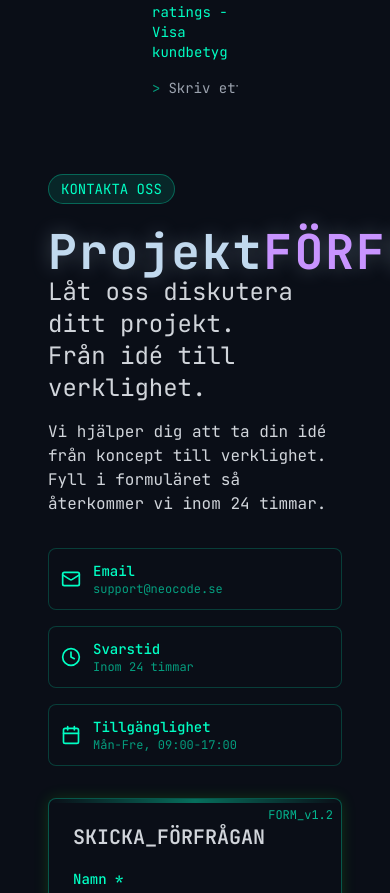
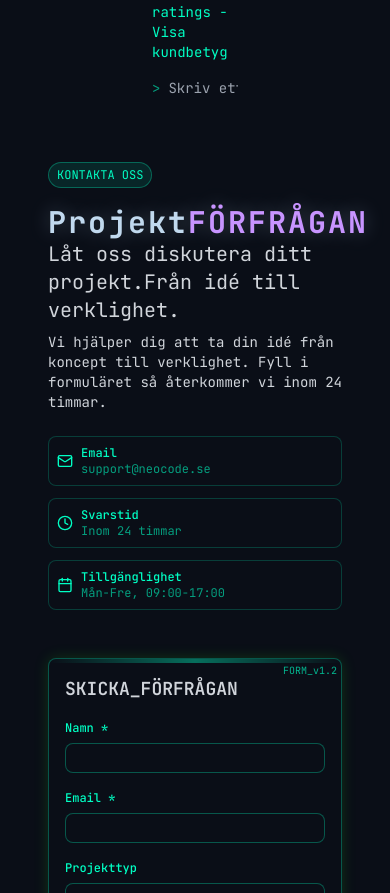
Before and after one commit to aki0010/echo-website-creation, a React (Vite) app: page / in a window 390 px wide. Shown: the part 11107-12000 px from the top of the page. Built offline with nearby package versions, Linux system fonts and the light colour scheme.

Commit message:
Improve responsiveness of site
The site has been updated to be more responsive.

```diff
--- a/src/components/ContactSection.tsx
+++ b/src/components/ContactSection.tsx
@@ -5,6 +5,7 @@ import { useToast } from "@/hooks/use-toast";
 import { Dialog, DialogContent, DialogHeader, DialogTitle, DialogTrigger } from "@/components/ui/dialog";
 import { Label } from "@/components/ui/label";
 import { Textarea } from "@/components/ui/textarea";
+
 const ContactSection = () => {
   const [formData, setFormData] = useState({
     name: '',
@@ -18,15 +19,18 @@ const ContactSection = () => {
   const {
     toast
   } = useToast();
+
   useEffect(() => {
     emailjs.init("RXtO2yaS1DANkbyq7");
   }, []);
+
   const handleInputChange = (e: React.ChangeEvent<HTMLInputElement | HTMLTextAreaElement | HTMLSelectElement>) => {
     setFormData({
       ...formData,
       [e.target.name]: e.target.value
     });
   };
+
   const handleSubmit = async () => {
     if (!formData.name || !formData.email || !formData.description) {
       toast({
@@ -69,76 +73,77 @@ const ContactSection = () => {
       setIsSubmitting(false);
     }
   };
-  return <section id="contact" className="section-padding py-[60px] overflow-hidden">
+
+  return <section id="contact" className="section-padding py-12 sm:py-16 md:py-[60px] overflow-hidden">
       <div className="container">
-        <div className="inline-block px-3 py-1 bg-neon-green/10 rounded-full border border-neon-green/30 mb-6 text-sm">
+        <div className="inline-block px-2 sm:px-3 py-1 bg-neon-green/10 rounded-full border border-neon-green/30 mb-4 sm:mb-6 text-xs sm:text-sm">
           KONTAKTA OSS
         </div>
 
-        <div className="grid grid-cols-1 lg:grid-cols-2 gap-8 lg:gap-12">
+        <div className="grid grid-cols-1 lg:grid-cols-2 gap-6 md:gap-8 lg:gap-12">
           <div className="max-w-full text-left">
-            <h1 className="font-bold py-0 text-5xl">
+            <h1 className="font-bold py-0 text-3xl sm:text-4xl md:text-5xl">
               Projekt<span className="code">FÖRFRÅGAN</span>
             </h1>
             <div className="description mx-0">
-              <h2 className="text-2xl mb-4">
-                Låt oss diskutera ditt projekt.<br />
+              <h2 className="text-xl sm:text-2xl mb-2 sm:mb-4">
+                Låt oss diskutera ditt projekt.<br className="hidden sm:block" />
                 Från idé till verklighet.
               </h2>
-              <p>
+              <p className="text-sm sm:text-base">
                 Vi hjälper dig att ta din idé från koncept till verklighet.
                 Fyll i formuläret så återkommer vi inom 24 timmar.
               </p>
             </div>
 
-            <div className="space-y-4 sm:space-y-6 mt-8">
-              <div className="flex items-center gap-3 p-3 sm:p-4 rounded-lg border border-neon-green/20 bg-cyber-dark">
-                <Mail className="w-5 h-5 text-neon-green flex-shrink-0" />
+            <div className="space-y-3 sm:space-y-4 mt-6 sm:mt-8">
+              <div className="flex items-center gap-2 sm:gap-3 p-2 sm:p-3 md:p-4 rounded-lg border border-neon-green/20 bg-cyber-dark">
+                <Mail className="w-4 h-4 sm:w-5 sm:h-5 text-neon-green flex-shrink-0" />
                 <div className="min-w-0">
-                  <h3 className="font-medium text-sm sm:text-base truncate">Email</h3>
+                  <h3 className="font-medium text-xs sm:text-sm md:text-base truncate">Email</h3>
                   <p className="text-xs sm:text-sm text-neon-green/60 truncate">support@neocode.se</p>
                 </div>
               </div>
 
-              <div className="flex items-center gap-3 p-3 sm:p-4 rounded-lg border border-neon-green/20 bg-cyber-dark">
-                <Clock className="w-5 h-5 text-neon-green flex-shrink-0" />
+              <div className="flex items-center gap-2 sm:gap-3 p-2 sm:p-3 md:p-4 rounded-lg border border-neon-green/20 bg-cyber-dark">
+                <Clock className="w-4 h-4 sm:w-5 sm:h-5 text-neon-green flex-shrink-0" />
                 <div className="min-w-0">
-                  <h3 className="font-medium text-sm sm:text-base truncate">Svarstid</h3>
+                  <h3 className="font-medium text-xs sm:text-sm md:text-base truncate">Svarstid</h3>
                   <p className="text-xs sm:text-sm text-neon-green/60 truncate">Inom 24 timmar</p>
                 </div>
               </div>
 
-              <div className="flex items-center gap-3 p-3 sm:p-4 rounded-lg border border-neon-green/20 bg-cyber-dark">
-                <Calendar className="w-5 h-5 text-neon-green flex-shrink-0" />
+              <div className="flex items-center gap-2 sm:gap-3 p-2 sm:p-3 md:p-4 rounded-lg border border-neon-green/20 bg-cyber-dark">
+                <Calendar className="w-4 h-4 sm:w-5 sm:h-5 text-neon-green flex-shrink-0" />
                 <div className="min-w-0">
-                  <h3 className="font-medium text-sm sm:text-base truncate">Tillgänglighet</h3>
+                  <h3 className="font-medium text-xs sm:text-sm md:text-base truncate">Tillgänglighet</h3>
                   <p className="text-xs sm:text-sm text-neon-green/60 truncate">Mån-Fre, 09:00-17:00</p>
                 </div>
               </div>
             </div>
           </div>
 
-          <div className="cyber-card w-full p-6 border border-neon-green/30 rounded-lg shadow-[0_0_15px_rgba(57,255,20,0.15)] backdrop-blur-sm relative overflow-hidden bg-cyber-dark">
+          <div className="cyber-card w-full p-4 sm:p-5 md:p-6 border border-neon-green/30 rounded-lg shadow-[0_0_15px_rgba(57,255,20,0.15)] backdrop-blur-sm relative overflow-hidden bg-cyber-dark mt-6 lg:mt-0">
             <div className="absolute top-0 left-0 w-full h-1 bg-gradient-to-r from-transparent via-neon-green/40 to-transparent"></div>
-            <div className="absolute top-0 right-0 p-2 text-xs text-neon-green/70">FORM_v1.2</div>
-            <h3 className="text-xl font-semibold mb-4 text-gray-300">SKICKA_FÖRFRÅGAN</h3>
+            <div className="absolute top-0 right-0 p-1 sm:p-2 text-[10px] sm:text-xs text-neon-green/70">FORM_v1.2</div>
+            <h3 className="text-lg sm:text-xl font-semibold mb-3 sm:mb-4 text-gray-300">SKICKA_FÖRFRÅGAN</h3>
 
-            <div className="space-y-4">
-              <div className="grid grid-cols-1 sm:grid-cols-2 gap-4">
+            <div className="space-y-3 sm:space-y-4">
+              <div className="grid grid-cols-1 sm:grid-cols-2 gap-3 sm:gap-4">
                 <div className="min-w-0">
-                  <Label htmlFor="name" className="text-sm">Namn *</Label>
-                  <input type="text" id="name" name="name" value={formData.name} onChange={handleInputChange} className="w-full bg-cyber-dark border border-neon-green/30 rounded-lg px-3 py-2 mt-1 focus:outline-none focus:border-neon-green text-sm" required />
+                  <Label htmlFor="name" className="text-xs sm:text-sm">Namn *</Label>
+                  <input type="text" id="name" name="name" value={formData.name} onChange={handleInputChange} className="w-full bg-cyber-dark border border-neon-green/30 rounded-lg px-2 sm:px-3 py-1.5 sm:py-2 mt-1 focus:outline-none focus:border-neon-green text-xs sm:text-sm" required />
                 </div>
                 <div className="min-w-0">
-                  <Label htmlFor="email" className="text-sm">Email *</Label>
-                  <input type="email" id="email" name="email" value={formData.email} onChange={handleInputChange} className="w-full bg-cyber-dark border border-neon-green/30 rounded-lg px-3 py-2 mt-1 focus:outline-none focus:border-neon-green text-sm" required />
+                  <Label htmlFor="email" className="text-xs sm:text-sm">Email *</Label>
+                  <input type="email" id="email" name="email" value={formData.email} onChange={handleInputChange} className="w-full bg-cyber-dark border border-neon-green/30 rounded-lg px-2 sm:px-3 py-1.5 sm:py-2 mt-1 focus:outline-none focus:border-neon-green text-xs sm:text-sm" required />
                 </div>
               </div>
 
-              <div className="grid grid-cols-1 sm:grid-cols-2 gap-4">
+              <div className="grid grid-cols-1 sm:grid-cols-2 gap-3 sm:gap-4">
                 <div className="min-w-0">
-                  <Label htmlFor="projectType" className="text-sm">Projekttyp</Label>
-                  <select id="projectType" name="projectType" value={formData.projectType} onChange={handleInputChange} className="w-full bg-cyber-dark border border-neon-green/30 rounded-lg px-3 py-2 mt-1 focus:outline-none focus:border-neon-green text-sm">
+                  <Label htmlFor="projectType" className="text-xs sm:text-sm">Projekttyp</Label>
+                  <select id="projectType" name="projectType" value={formData.projectType} onChange={handleInputChange} className="w-full bg-cyber-dark border border-neon-green/30 rounded-lg px-2 sm:px-3 py-1.5 sm:py-2 mt-1 focus:outline-none focus:border-neon-green text-xs sm:text-sm">
                     <option value="">Välj typ</option>
                     <option value="website">Webbplats</option>
                     <option value="webapp">Webbapplikation</option>
@@ -147,8 +152,8 @@ const ContactSection = () => {
                   </select>
                 </div>
                 <div className="min-w-0">
-                  <Label htmlFor="budget" className="text-sm">Budget</Label>
-                  <select id="budget" name="budget" value={formData.budget} onChange={handleInputChange} className="w-full bg-cyber-dark border border-neon-green/30 rounded-lg px-3 py-2 mt-1 focus:outline-none focus:border-neon-green text-sm">
+                  <Label htmlFor="budget" className="text-xs sm:text-sm">Budget</Label>
+                  <select id="budget" name="budget" value={formData.budget} onChange={handleInputChange} className="w-full bg-cyber-dark border border-neon-green/30 rounded-lg px-2 sm:px-3 py-1.5 sm:py-2 mt-1 focus:outline-none focus:border-neon-green text-xs sm:text-sm">
                     <option value="">Välj budget</option>
                     <option value="small">10k - 25k SEK</option>
                     <option value="medium">25k - 50k SEK</option>
@@ -158,8 +163,8 @@ const ContactSection = () => {
               </div>
 
               <div className="min-w-0">
-                <Label htmlFor="timeline" className="text-sm">Önskad tidslinje</Label>
-                <select id="timeline" name="timeline" value={formData.timeline} onChange={handleInputChange} className="w-full bg-cyber-dark border border-neon-green/30 rounded-lg px-3 py-2 mt-1 focus:outline-none focus:border-neon-green text-sm">
+                <Label htmlFor="timeline" className="text-xs sm:text-sm">Önskad tidslinje</Label>
+                <select id="timeline" name="timeline" value={formData.timeline} onChange={handleInputChange} className="w-full bg-cyber-dark border border-neon-green/30 rounded-lg px-2 sm:px-3 py-1.5 sm:py-2 mt-1 focus:outline-none focus:border-neon-green text-xs sm:text-sm">
                   <option value="">Välj tidslinje</option>
                   <option value="asap">Så snart som möjligt</option>
                   <option value="1month">Inom 1 månad</option>
@@ -169,13 +174,13 @@ const ContactSection = () => {
               </div>
 
               <div className="min-w-0">
-                <Label htmlFor="description" className="text-sm">Projektbeskrivning *</Label>
-                <Textarea id="description" name="description" value={formData.description} onChange={handleInputChange} className="w-full bg-cyber-dark border border-neon-green/30 rounded-lg px-3 py-2 mt-1 focus:outline-none focus:border-neon-green min-h-[120px] text-sm" placeholder="Berätta om ditt projekt..." required />
+                <Label htmlFor="description" className="text-xs sm:text-sm">Projektbeskrivning *</Label>
+                <Textarea id="description" name="description" value={formData.description} onChange={handleInputChange} className="w-full bg-cyber-dark border border-neon-green/30 rounded-lg px-2 sm:px-3 py-1.5 sm:py-2 mt-1 focus:outline-none focus:border-neon-green min-h-[80px] sm:min-h-[120px] text-xs sm:text-sm" placeholder="Berätta om ditt projekt..." required />
               </div>
 
-              <button onClick={handleSubmit} disabled={isSubmitting} className="w-full sm:w-auto px-4 sm:px-6 py-2 sm:py-3 bg-neon-green/10 rounded-lg border border-neon-green/30 hover:bg-neon-green/20 transition-all duration-300 flex items-center justify-center gap-2 disabled:opacity-50 disabled:cursor-not-allowed text-sm">
+              <button onClick={handleSubmit} disabled={isSubmitting} className="w-full px-3 sm:px-4 md:px-6 py-2 sm:py-2.5 md:py-3 bg-neon-green/10 rounded-lg border border-neon-green/30 hover:bg-neon-green/20 transition-all duration-300 flex items-center justify-center gap-1.5 sm:gap-2 disabled:opacity-50 disabled:cursor-not-allowed text-xs sm:text-sm">
                 {isSubmitting ? "Skickar..." : <>
-                    <Send className="w-4 h-4" />
+                    <Send className="w-3 h-3 sm:w-4 sm:h-4" />
                     Skicka förfrågan
                   </>}
               </button>
@@ -185,4 +190,5 @@ const ContactSection = () => {
       </div>
     </section>;
 };
+
 export default ContactSection;
```
